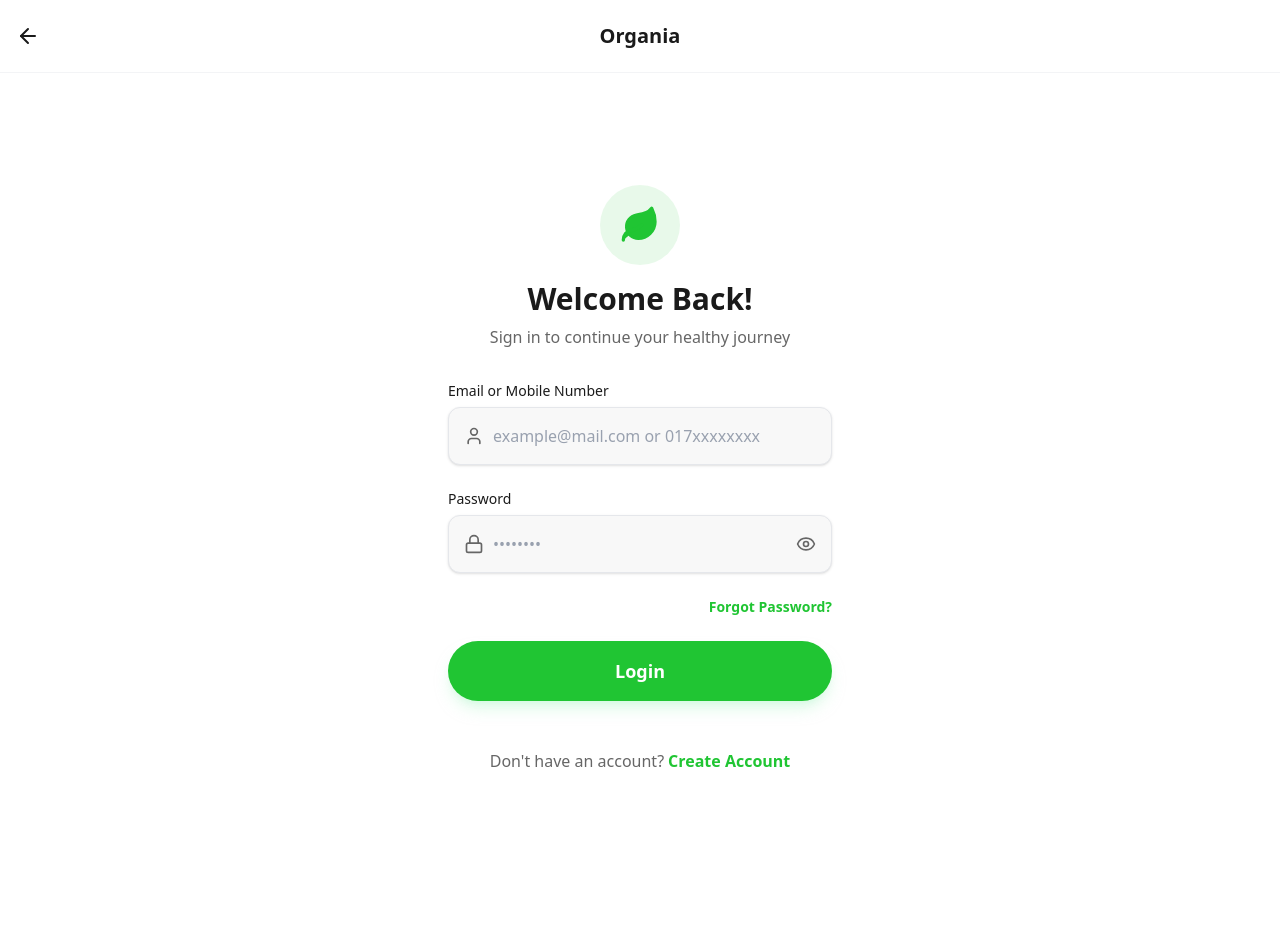
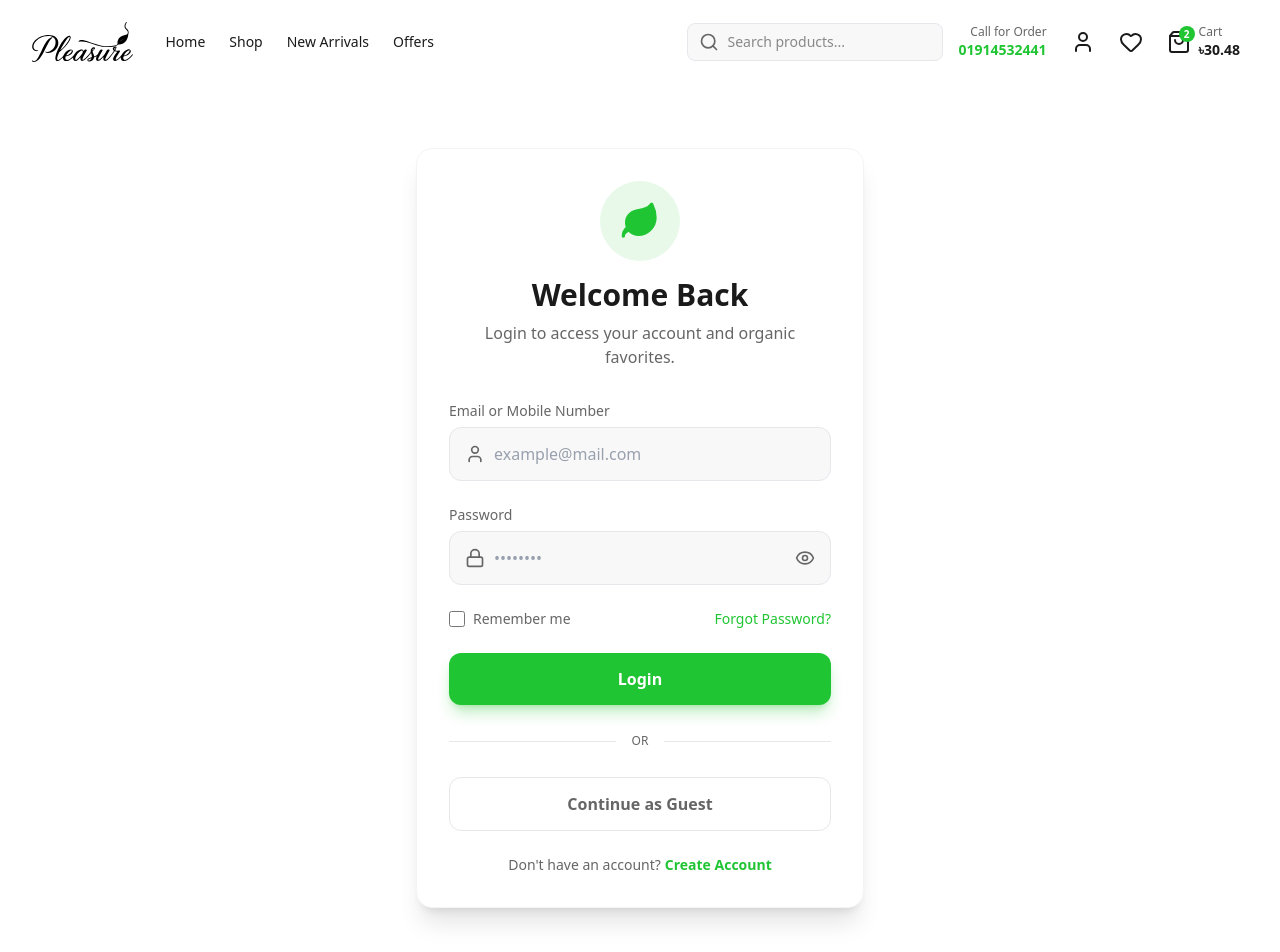
Before and after one commit to techpleasuretea-png/pleasure-ecommerce, a Next.js app: page /login in a window 1280 px wide. Shown: the top 952 px of the page. Before the commit the page ends 884 px from the top, so only its background shows below. Built offline with nearby package versions, Linux system fonts and the light colour scheme.

Commit message:
feat: Add initial login page UI with form elements and navigation.

```diff
--- a/src/app/login/page.tsx
+++ b/src/app/login/page.tsx
@@ -4,14 +4,22 @@ import { ArrowLeft, Leaf, User, Lock, Eye, EyeOff } from "lucide-react";
 import Link from "next/link";
 import { useState } from "react";
 import { useRouter } from "next/navigation";
+import { Header } from "@/components/ui/Header";
+import { Footer } from "@/components/ui/Footer";
 
 export default function LoginPage() {
     const [showPassword, setShowPassword] = useState(false);
     const router = useRouter();
 
     return (
-        <div className="bg-background-light dark:bg-background-dark min-h-[max(884px,100dvh)] flex flex-col font-display overflow-hidden">
-            <header className="flex-none bg-white dark:bg-surface-dark px-4 py-4 flex items-center justify-between border-b border-gray-100 dark:border-gray-800 z-20">
+        <div className="bg-background-light dark:bg-background-dark min-h-screen flex flex-col font-display">
+            {/* Desktop Header */}
+            <div className="hidden md:block">
+                <Header />
+            </div>
+
+            {/* Mobile Header */}
+            <header className="md:hidden flex-none bg-white dark:bg-surface-dark px-4 py-4 flex items-center justify-between border-b border-gray-100 dark:border-gray-800 z-20">
                 <button
                     onClick={() => router.back()}
                     className="p-2 -ml-2 rounded-full hover:bg-gray-100 dark:hover:bg-gray-800 transition-colors"
@@ -19,24 +27,24 @@ export default function LoginPage() {
                     <ArrowLeft className="text-text-light dark:text-text-dark w-6 h-6" />
                 </button>
                 <h1 className="text-xl font-bold text-text-light dark:text-text-dark absolute left-1/2 transform -translate-x-1/2">
-                    Organia
+                    Organico
                 </h1>
                 <div className="w-10"></div>
             </header>
 
-            <main className="flex-1 overflow-y-auto no-scrollbar p-6 flex flex-col justify-center">
-                <div className="w-full max-w-sm mx-auto space-y-8">
+            <main className="flex-1 flex items-center justify-center p-6 md:px-8 md:py-16">
+                <div className="w-full max-w-sm md:max-w-md mx-auto md:bg-white md:dark:bg-surface-dark md:p-8 md:rounded-2xl md:shadow-xl md:border md:border-gray-100 md:dark:border-gray-800 transition-all">
                     <div className="text-center space-y-2 mb-8">
                         <div className="inline-flex items-center justify-center w-20 h-20 rounded-full bg-primary/10 mb-4">
                             <Leaf className="w-10 h-10 text-primary" fill="currentColor" />
                         </div>
-                        <h2 className="text-3xl font-bold text-text-light dark:text-text-dark">Welcome Back!</h2>
-                        <p className="text-subtext-light dark:text-subtext-dark">Sign in to continue your healthy journey</p>
+                        <h2 className="text-3xl font-bold text-text-light dark:text-text-dark">Welcome Back</h2>
+                        <p className="text-subtext-light dark:text-subtext-dark">Login to access your account and organic favorites.</p>
                     </div>
 
                     <form className="space-y-6" onSubmit={(e) => e.preventDefault()}>
                         <div className="space-y-1.5">
-                            <label className="block text-sm font-medium text-text-light dark:text-text-dark" htmlFor="identity">
+                            <label className="block text-sm font-medium text-subtext-light dark:text-subtext-dark" htmlFor="identity">
                                 Email or Mobile Number
                             </label>
                             <div className="relative">
@@ -44,16 +52,16 @@ export default function LoginPage() {
                                     <User className="text-subtext-light dark:text-subtext-dark w-5 h-5" />
                                 </div>
                                 <input
-                                    className="w-full bg-surface-light dark:bg-surface-dark border border-gray-200 dark:border-gray-700 rounded-xl pl-11 pr-4 py-4 text-text-light dark:text-text-dark focus:ring-2 focus:ring-primary/20 focus:border-primary transition-all placeholder-gray-400 shadow-sm"
+                                    className="w-full bg-surface-light dark:bg-surface-dark/50 md:dark:bg-black/20 border border-gray-200 dark:border-gray-700 rounded-xl pl-11 pr-4 py-3.5 text-text-light dark:text-text-dark focus:ring-2 focus:ring-primary/20 focus:border-primary transition-all placeholder-gray-400"
                                     id="identity"
-                                    placeholder="example@mail.com or 017xxxxxxxx"
+                                    placeholder="example@mail.com"
                                     type="text"
                                 />
                             </div>
                         </div>
 
                         <div className="space-y-1.5">
-                            <label className="block text-sm font-medium text-text-light dark:text-text-dark" htmlFor="password">
+                            <label className="block text-sm font-medium text-subtext-light dark:text-subtext-dark" htmlFor="password">
                                 Password
                             </label>
                             <div className="relative">
@@ -61,7 +69,7 @@ export default function LoginPage() {
                                     <Lock className="text-subtext-light dark:text-subtext-dark w-5 h-5" />
                                 </div>
                                 <input
-                                    className="w-full bg-surface-light dark:bg-surface-dark border border-gray-200 dark:border-gray-700 rounded-xl pl-11 pr-12 py-4 text-text-light dark:text-text-dark focus:ring-2 focus:ring-primary/20 focus:border-primary transition-all placeholder-gray-400 shadow-sm"
+                                    className="w-full bg-surface-light dark:bg-surface-dark/50 md:dark:bg-black/20 border border-gray-200 dark:border-gray-700 rounded-xl pl-11 pr-12 py-3.5 text-text-light dark:text-text-dark focus:ring-2 focus:ring-primary/20 focus:border-primary transition-all placeholder-gray-400"
                                     id="password"
                                     placeholder="••••••••"
                                     type={showPassword ? "text" : "password"}
@@ -72,27 +80,45 @@ export default function LoginPage() {
                                     onClick={() => setShowPassword(!showPassword)}
                                 >
                                     {showPassword ? (
-                                        <EyeOff className="text-subtext-light dark:text-subtext-dark hover:text-primary transition-colors w-5 h-5" />
+                                        <EyeOff className="text-subtext-light dark:text-subtext-dark hover:text-text-light dark:hover:text-text-dark transition-colors w-5 h-5" />
                                     ) : (
-                                        <Eye className="text-subtext-light dark:text-subtext-dark hover:text-primary transition-colors w-5 h-5" />
+                                        <Eye className="text-subtext-light dark:text-subtext-dark hover:text-text-light dark:hover:text-text-dark transition-colors w-5 h-5" />
                                     )}
                                 </button>
                             </div>
                         </div>
 
-                        <div className="flex justify-end">
-                            <Link className="text-sm font-semibold text-primary hover:text-green-600 transition-colors" href="/forgot-password">
+                        <div className="flex items-center justify-between text-sm">
+                            <div className="flex items-center gap-2">
+                                <input id="remember" type="checkbox" className="rounded border-gray-300 text-primary focus:ring-primary w-4 h-4" />
+                                <label htmlFor="remember" className="text-subtext-light dark:text-subtext-dark cursor-pointer select-none">Remember me</label>
+                            </div>
+                            <Link className="font-medium text-primary hover:text-green-600 transition-colors" href="/forgot-password">
                                 Forgot Password?
                             </Link>
                         </div>
 
-                        <button className="w-full bg-primary hover:bg-green-600 transition-colors text-white rounded-full py-4 px-6 shadow-lg shadow-green-200/50 dark:shadow-none flex items-center justify-center gap-2 group active:scale-[0.98] transform duration-100 text-lg font-bold mt-4">
+                        <button className="w-full bg-primary hover:bg-green-600 transition-colors text-white rounded-xl py-3.5 shadow-lg shadow-primary/30 flex items-center justify-center gap-2 text-base font-bold">
                             Login
+                        </button>
+
+                        <div className="relative flex py-1 items-center">
+                            <div className="flex-grow border-t border-gray-200 dark:border-gray-700"></div>
+                            <span className="flex-shrink-0 mx-4 text-subtext-light dark:text-subtext-dark text-xs uppercase">Or</span>
+                            <div className="flex-grow border-t border-gray-200 dark:border-gray-700"></div>
+                        </div>
+
+                        <button
+                            type="button"
+                            onClick={() => router.push('/')}
+                            className="w-full bg-transparent border border-gray-200 dark:border-gray-700 text-subtext-light dark:text-subtext-dark hover:text-text-light dark:hover:text-text-dark hover:border-gray-300 dark:hover:border-gray-600 hover:bg-gray-50 dark:hover:bg-gray-800 rounded-xl py-3.5 flex items-center justify-center gap-2 text-base font-semibold transition-all"
+                        >
+                            Continue as Guest
                         </button>
                     </form>
 
-                    <div className="pt-4 text-center">
-                        <p className="text-subtext-light dark:text-subtext-dark">
+                    <div className="pt-6 text-center">
+                        <p className="text-sm text-subtext-light dark:text-subtext-dark">
                             Don't have an account?
                             <Link className="text-primary font-bold hover:underline ml-1" href="/create-account">
                                 Create Account
@@ -101,6 +127,10 @@ export default function LoginPage() {
                     </div>
                 </div>
             </main>
+
+            <div className="hidden md:block">
+                <Footer />
+            </div>
         </div>
     );
 }
```
